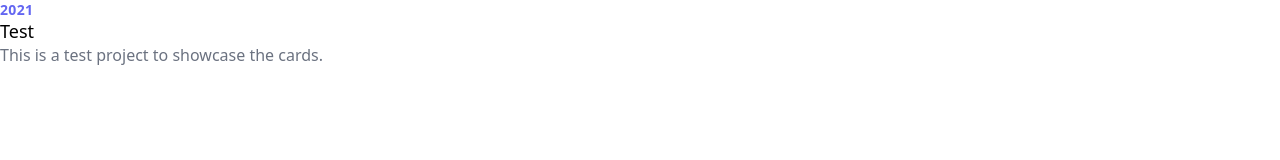
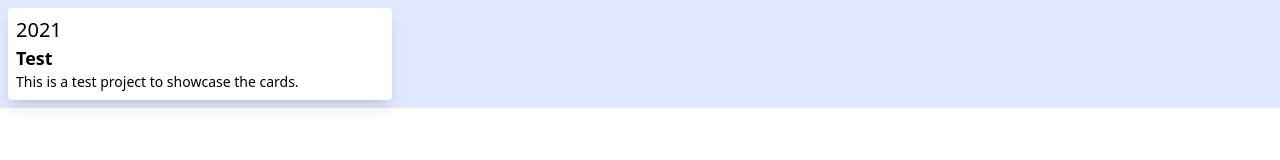
Before and after one commit to bkamphues/bokamphues.nl, a Gatsby site: page / in a window 1280 px wide. Built offline with nearby package versions, Linux system fonts and the light colour scheme; Gatsby itself is replaced by a stand-in of ours.

Commit message:
Working on project-card

```diff
--- a/src/components/project-card.tsx
+++ b/src/components/project-card.tsx
@@ -1,18 +1,29 @@
 import React from "react"
+
+function checkPropType(prop, type) {
+  if (prop == null) {
+    throw new Error(`No data was given for ${type}`)
+  }
+}
 
 export default function ProjectCard(props) {
   // project card component
+
+  // check data
+  checkPropType(props.year, "year")
+  checkPropType(props.title, "title")
+  checkPropType(props.children, "children")
+
+  // return component
   return (
-    <div>
-      <h5 className="uppercase tracking-wide text-sm text-indigo-500 font-semibold">
-        {props.year}
-      </h5>
-      <h4 className="text-lg leading-tight font-medium text-black">
-        {props.title}
-      </h4>
-      <p className="text-gray-500">{props.children}</p>
-      {props.gh_link && <a href={props.gh_link}>Github</a>}
-      {props.pr_link && <a href={props.pr_link}></a>}
+    <div className="p-2">
+      <div className="bg-white rounded shadow-lg max-w-sm">
+        <h5 className="font-sans text-xl px-2 pt-2 font-light">{props.year}</h5>
+        <h4 className="font-sans text-lg px-2 font-bold">{props.title}</h4>
+        <p className="px-2 pb-2 text-sm">{props.children}</p>
+        {props.gh_link && <a href={props.gh_link}>Github</a>}
+        {props.pr_link && <a href={props.pr_link}></a>}
+      </div>
     </div>
   )
 }
--- a/src/pages/index.tsx
+++ b/src/pages/index.tsx
@@ -3,10 +3,10 @@ import ProjectCard from "../components/project-card"
 
 export default function Index() {
   return (
-    <div>
+    <body className="bg-indigo-100">
       <ProjectCard title="Test" year="2021">
         This is a test project to showcase the cards.
       </ProjectCard>
-    </div>
+    </body>
   )
 }
```
